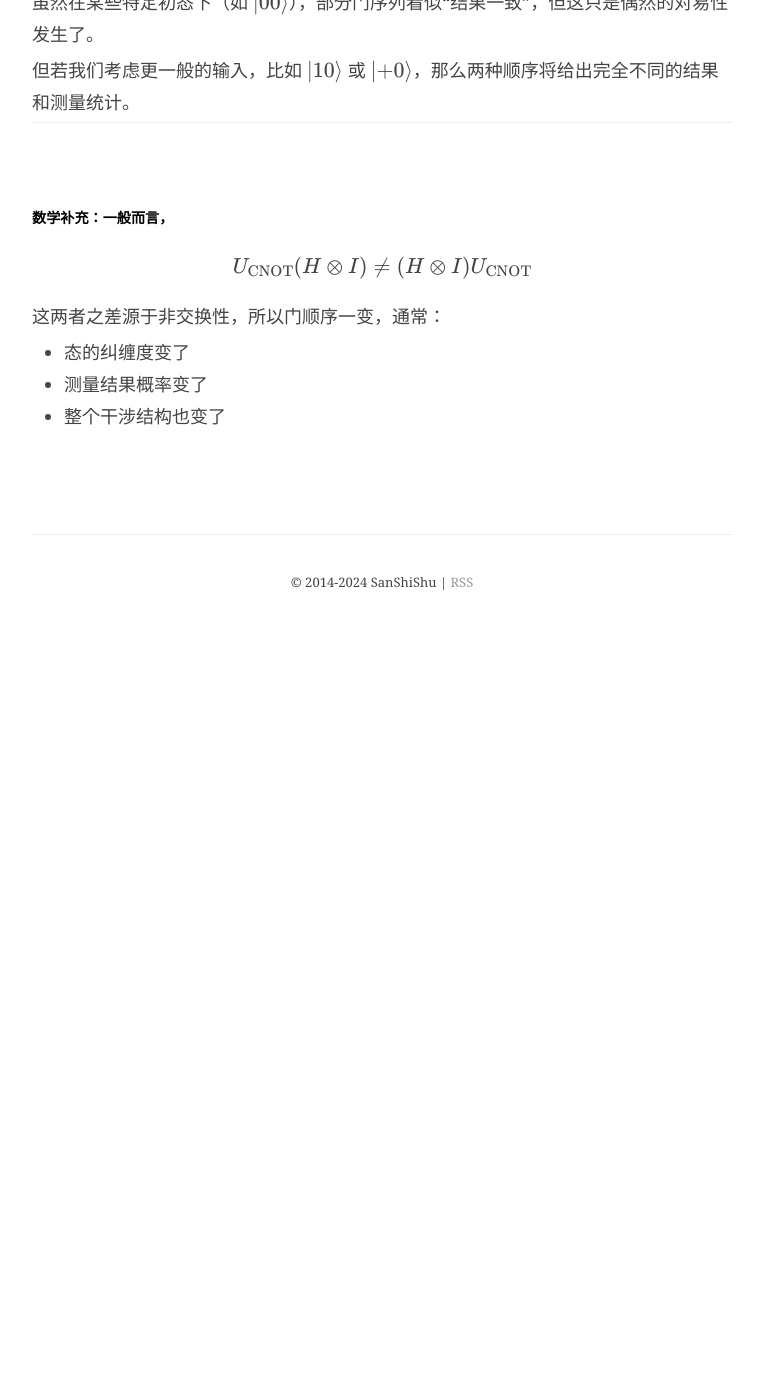
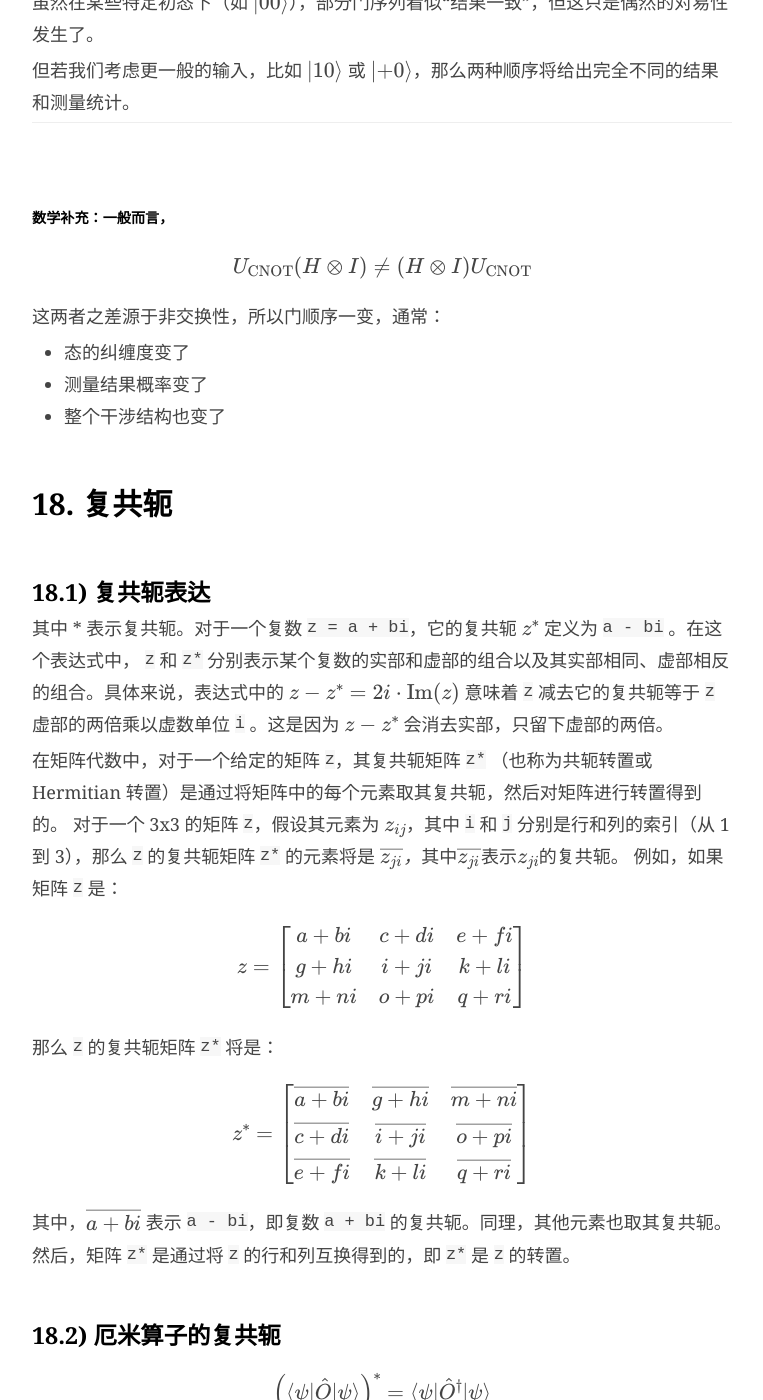
Before and after one commit to BerryBC/berrybc.github.io, a Jekyll site: the page built from _posts/Learn/Quantum_Computing/2025-03-10-Quantum_Computing-02-Mathematical_Foundations_and_Dirac_Notation.md, in a window 1280 px wide and 1400 px high, scrolled down 12844 px. Shown: the whole window, without its empty margins (258-1021 px from the left). Built offline with Jekyll 4.4.1, drawn with Linux system fonts in a browser that asks for light colours; formulas are drawn with MathJax 3; before the commit the page ends 13474 px from its top, so only the background shows below that; some of the changed text lies outside the part shown.

Commit message:
简单更新

```diff
--- a/_posts/Learn/Quantum_Computing/2025-03-10-Quantum_Computing-02-Mathematical_Foundations_and_Dirac_Notation.md
+++ b/_posts/Learn/Quantum_Computing/2025-03-10-Quantum_Computing-02-Mathematical_Foundations_and_Dirac_Notation.md
@@ -9,6 +9,17 @@
 
 
 
+<head>
+    <script src="https://cdn.mathjax.org/mathjax/latest/MathJax.js?config=TeX-AMS-MML_HTMLorMML" type="text/javascript"></script>
+    <script type="text/x-mathjax-config">
+        MathJax.Hub.Config({
+            tex2jax: {
+            skipTags: ['script', 'noscript', 'style', 'textarea', 'pre'],
+            inlineMath: [['$$','$$']]
+            }
+        });
+    </script>
+</head>
 
 
 以下数据均从各大地方搜刮下来，有些是 AI 生成的...很难一一列明出处
@@ -251,45 +262,60 @@
 * 整个干涉结构也变了
 
 
+## 18. 复共轭
+
+### 18.1) 复共轭表达
+
+其中 * 表示复共轭。对于一个复数 `z = a + bi`，它的复共轭 $$ z^* $$ 定义为 `a - bi` 。在这个表达式中， `z` 和 `z*` 分别表示某个复数的实部和虚部的组合以及其实部相同、虚部相反的组合。具体来说，表达式中的 $$ z - z^* = 2i \cdot \text{Im}(z) $$ 意味着 `z` 减去它的复共轭等于 `z` 虚部的两倍乘以虚数单位 `i` 。这是因为 $$z - z^*$$ 会消去实部，只留下虚部的两倍。
 
 
+在矩阵代数中，对于一个给定的矩阵 `z`，其复共轭矩阵 `z*` （也称为共轭转置或 Hermitian 转置）是通过将矩阵中的每个元素取其复共轭，然后对矩阵进行转置得到的。
+对于一个 3x3 的矩阵 `z`，假设其元素为 $$ z_{ij} $$，其中 `i` 和 `j` 分别是行和列的索引（从 1 到 3），那么 `z` 的复共轭矩阵 `z*` 的元素将是 $$ \overline{z_{ji}}   ，其中   \overline{z_{ji}}   表示  z_{ji}  的复共轭。$$
+例如，如果矩阵 `z` 是：
+
+$$
+z = \begin{bmatrix}
+a + bi & c + di & e + fi \\
+g + hi & i + ji & k + li \\
+m + ni & o + pi & q + ri \\
+\end{bmatrix}
+$$
+
+那么 `z` 的复共轭矩阵 `z*` 将是：
+
+$$
+z^* = \begin{bmatrix}
+\overline{a + bi} & \overline{g + hi} & \overline{m + ni} \\
+\overline{c + di} & \overline{i + ji} & \overline{o + pi} \\
+\overline{e + fi} & \overline{k + li} & \overline{q + ri} \\
+\end{bmatrix}
+$$
+
+其中，$$ \overline{a + bi} $$ 表示 `a - bi`，即复数 `a + bi` 的复共轭。同理，其他元素也取其复共轭。然后，矩阵 `z*` 是通过将 `z` 的行和列互换得到的，即 `z*` 是 `z` 的转置。
+
+### 18.2) 厄米算子的复共轭
 
 
+$$
+\left( \langle \psi | \hat{O} | \psi \rangle \right)^*
+= \langle \psi | \hat{O}^\dagger | \psi \rangle
+$$
 
+所以我们计算：
 
+$$
+\left( \langle \psi | XY | \psi \rangle \right)^* = \langle \psi | (XY)^\dagger | \psi \rangle
+$$
 
+运用共轭反转法则：
 
+$$
+(XY)^\dagger = Y^\dagger X^\dagger = YX
+\quad \text{（因为 X,Y 是厄米的）}
+$$
 
+于是有：
 
-
-
-
-
-
-
-
-
-
-
-
-
-
-
-
-
-
-
-
-
-
-<head>
-    <script src="https://cdn.mathjax.org/mathjax/latest/MathJax.js?config=TeX-AMS-MML_HTMLorMML" type="text/javascript"></script>
-    <script type="text/x-mathjax-config">
-        MathJax.Hub.Config({
-            tex2jax: {
-            skipTags: ['script', 'noscript', 'style', 'textarea', 'pre'],
-            inlineMath: [['$$','$$']]
-            }
-        });
-    </script>
-</head>
+$$
+\left( \langle XY \rangle \right)^* = \langle YX \rangle
+$$
```
Also changed, not shown: _posts/Learn/Quantum_Computing/2025-03-10-Quantum_Computing-01-Overall.md (+3 -1 lines), _posts/SanShiShu/2025-05-22-86-Heisenberg_uncertainty_principle.md (+36 -2 lines), photo/InPost/SanShiShu/86/11.png (added).
